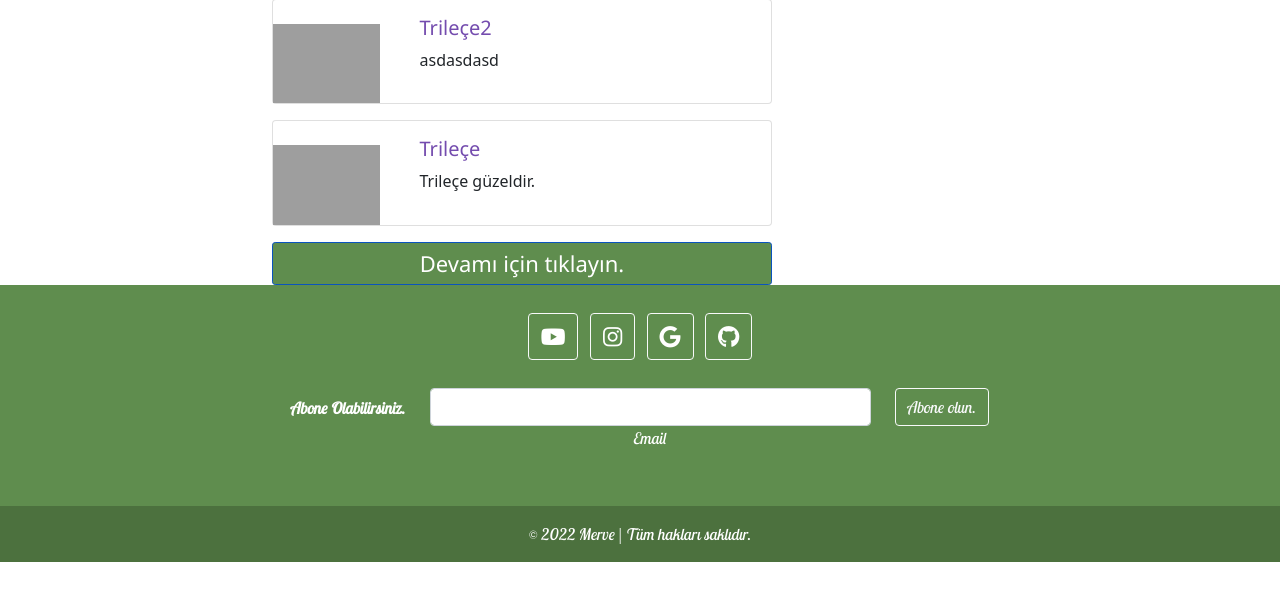
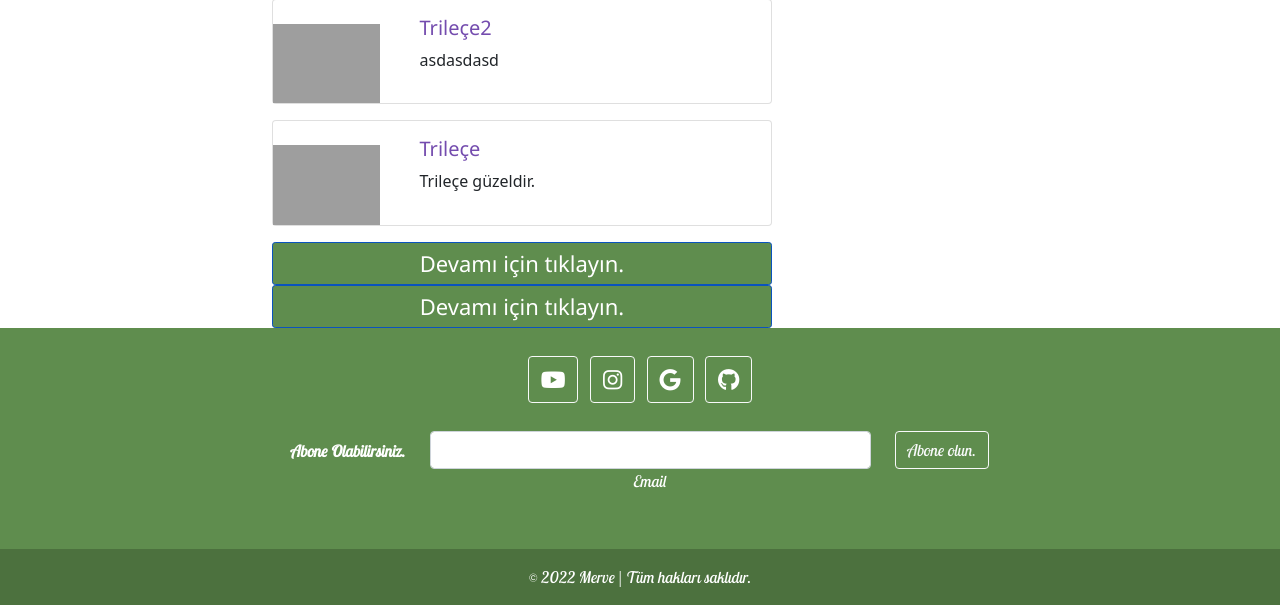
Before and after one commit to hermannKonyar/Blog_Django, a Django app: page / in a window 1280 px wide. Shown: the part 1360-1965 px from the top of the page. Before the commit the page ends 1922 px from the top, so only its background shows below. Run offline with Django 4.2, Linux system fonts and the light colour scheme; data comes from the database, SQL or seed files in the repository; some libraries are stand-ins or nearby versions; grey boxes are pictures that could not be loaded.

Commit message:
Update index.html

```diff
--- a/blog/templates/blog/index.html
+++ b/blog/templates/blog/index.html
@@ -67,6 +67,7 @@ Ana Sayfa
 
 
                     <a href="blogs" id="devam" class="btn btn-primary btn-sm active" role="button" aria-pressed="true">Devamı için tıklayın.</a>
+                    <a href="blogs" id="devam" class="btn btn-primary btn-sm active" role="button" aria-pressed="true">Devamı için tıklayın.</a>
 
                     </div>
 
```
